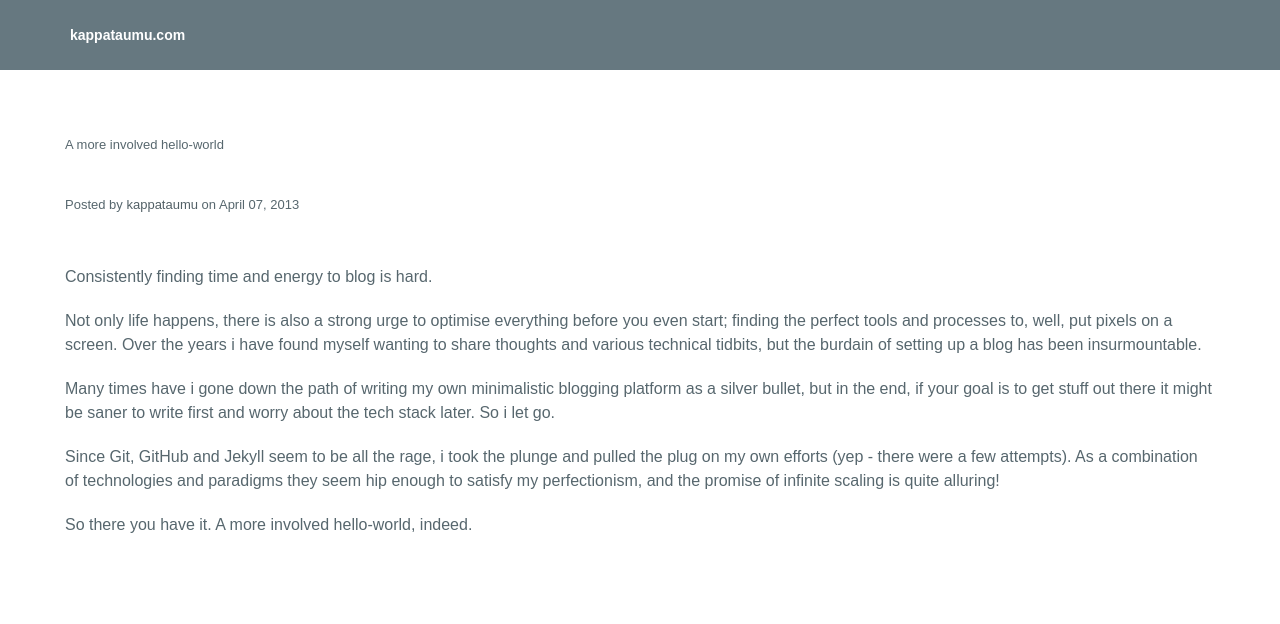
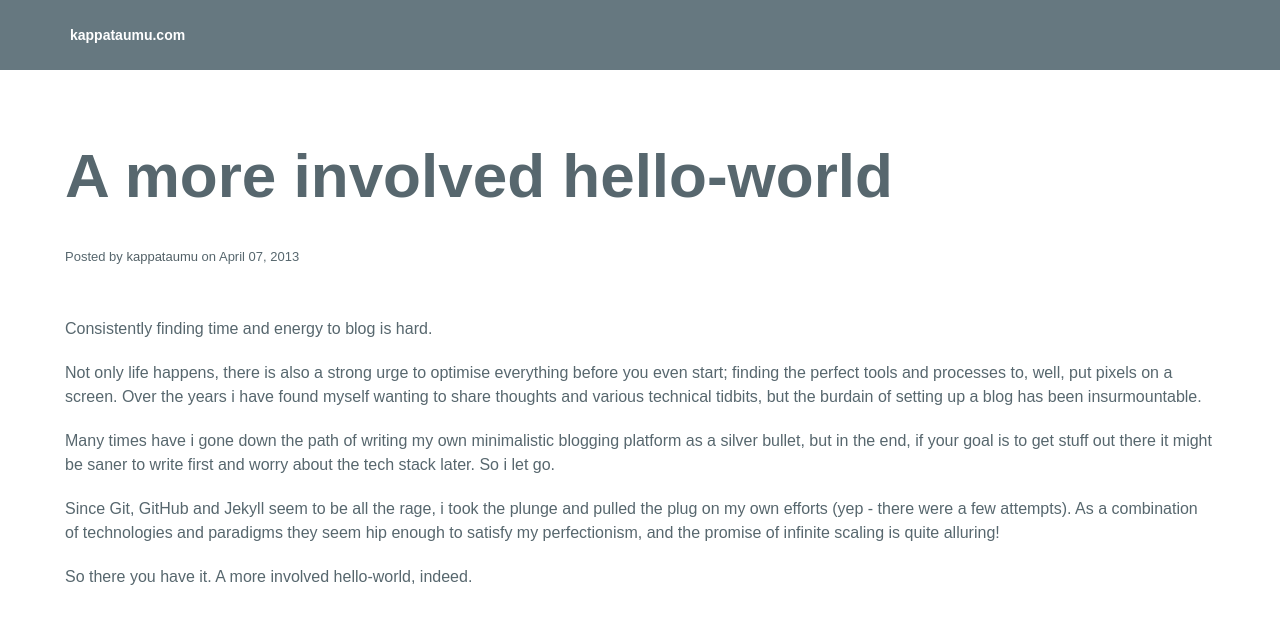
Before and after one commit to ik-fractel/kappataumu.github.com, a Jekyll site: the page built from _posts/2013-04-07-hello-world.md, in a window 1280 px wide. Shown: the top 624 px of the page. Built offline with Jekyll 4.4.1, drawn with Linux system fonts in a browser that asks for light colours.

Commit message:
More semantic

```diff
--- a/_layouts/article.html
+++ b/_layouts/article.html
@@ -13,13 +13,13 @@ layout: default
 -->
 
 
-<div class="article-wrapper">
+<article>
   <div class="intro">
-    <div class="article-title">{{page.title}}</div>
+    <h1>{{page.title}}</h1>
     <!--- <div class="abstract">{{page.abstract}}</div> --->
     <div class="meta"> Posted by <a href="http://twitter.com/{{page.author_twitter}}">{{page.author}}</a> on {{ page.date | date: "%B %d, %Y" }} </div>
   </div>
   <div class="help post-content">
     {{ content }}
   </div>
-</div>
+</article>
```
